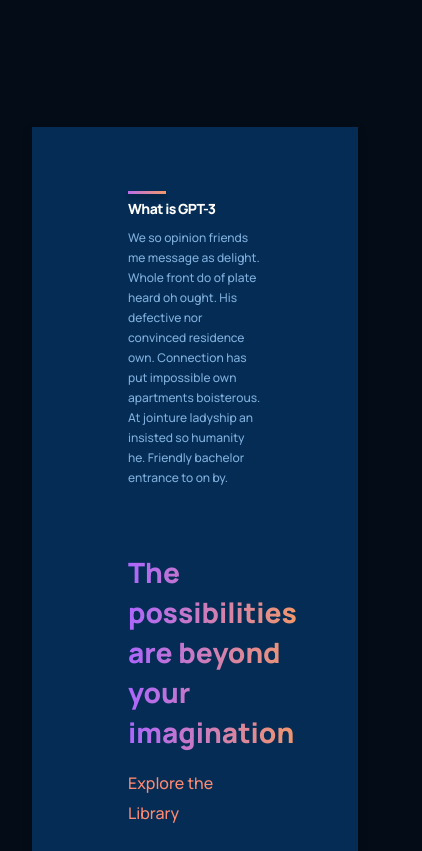
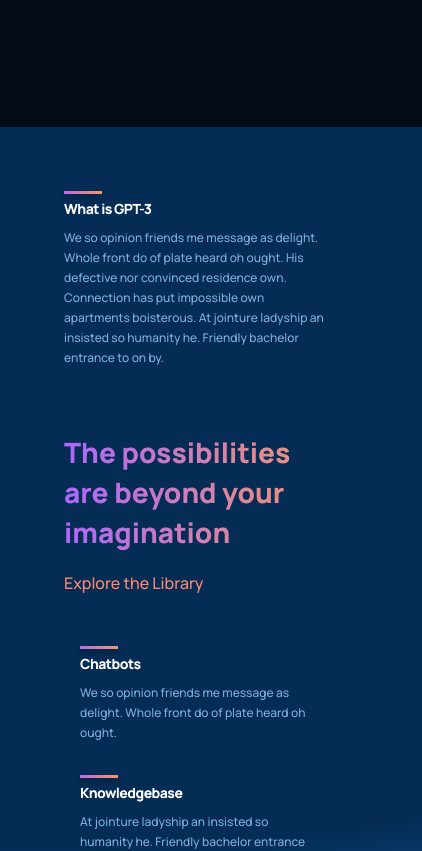
Before and after one commit to Jayakumar01murugan/responsive-ui-ux, a React (Create React App) app: page / in a window 390 px wide. Shown: the part 1300-2151 px from the top of the page, 422 px wide, since content can reach past the window. Built offline with nearby package versions, Linux system fonts and the light colour scheme.

Commit message:
[Jay] In App.css Section margin fixed

```diff
--- a/src/App.css
+++ b/src/App.css
@@ -97,7 +97,7 @@ a {
     }
 
     .section__margin {
-        margin: 4rem 2rem;
+        margin: 4rem -2rem;
     }
 
   }
```
